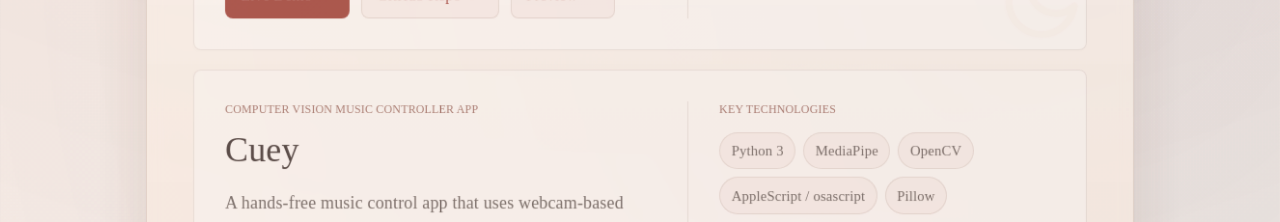
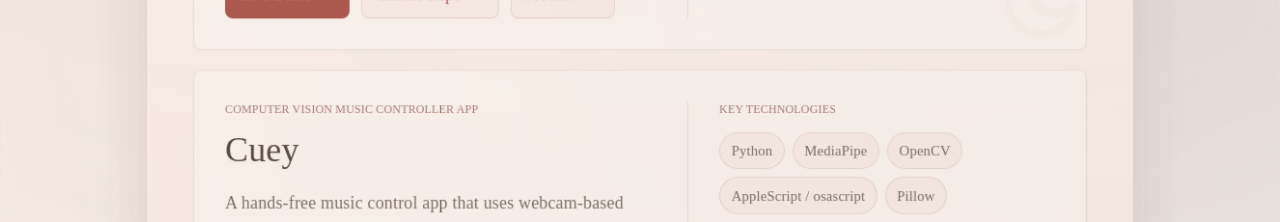
Before and after one commit to shlokrj/shlok.fyi, a Next.js app: page / in a window 1280 px wide. Shown: the part 1540-1762 px from the top of the page. Built offline with nearby package versions, Linux system fonts and the light colour scheme.

Commit message:
small change

```diff
--- a/app/page.tsx
+++ b/app/page.tsx
@@ -818,7 +818,7 @@ export default function Home() {
                   <p className="eyebrow text-xs uppercase">Key Technologies</p>
                   <ul className="mt-4 flex flex-wrap gap-2" aria-label="Cuey technologies">
                     {[
-                      "Python 3",
+                      "Python",
                       "MediaPipe",
                       "OpenCV",
                       "AppleScript / osascript",
```
